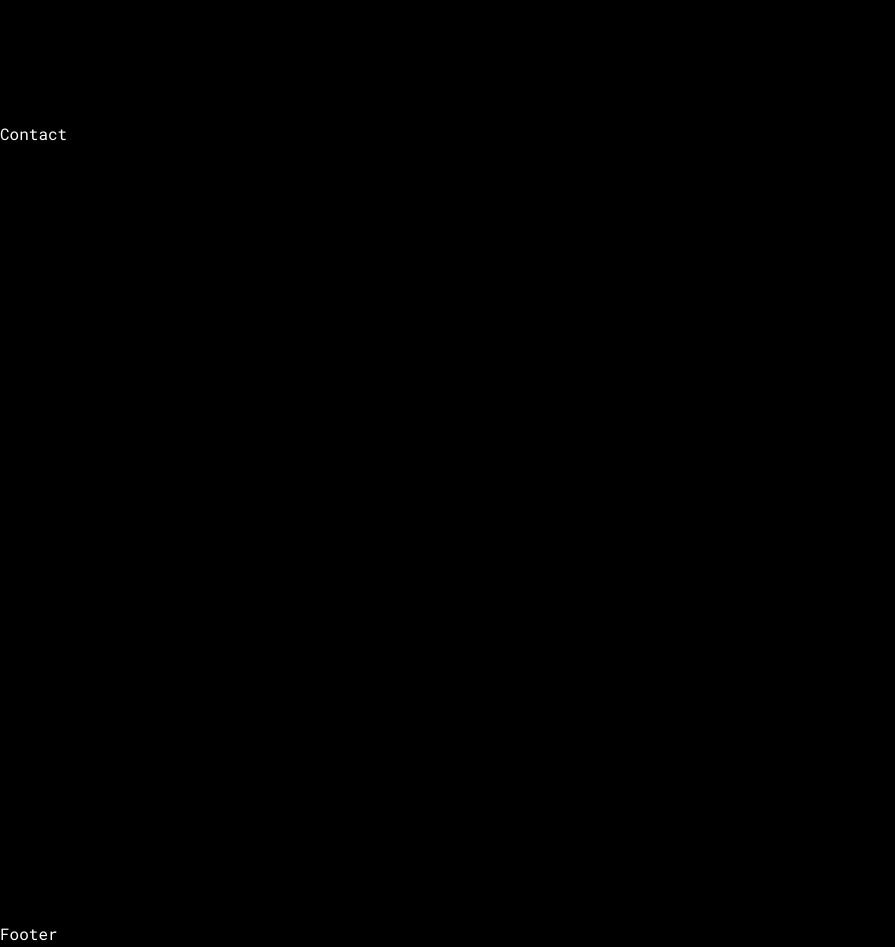
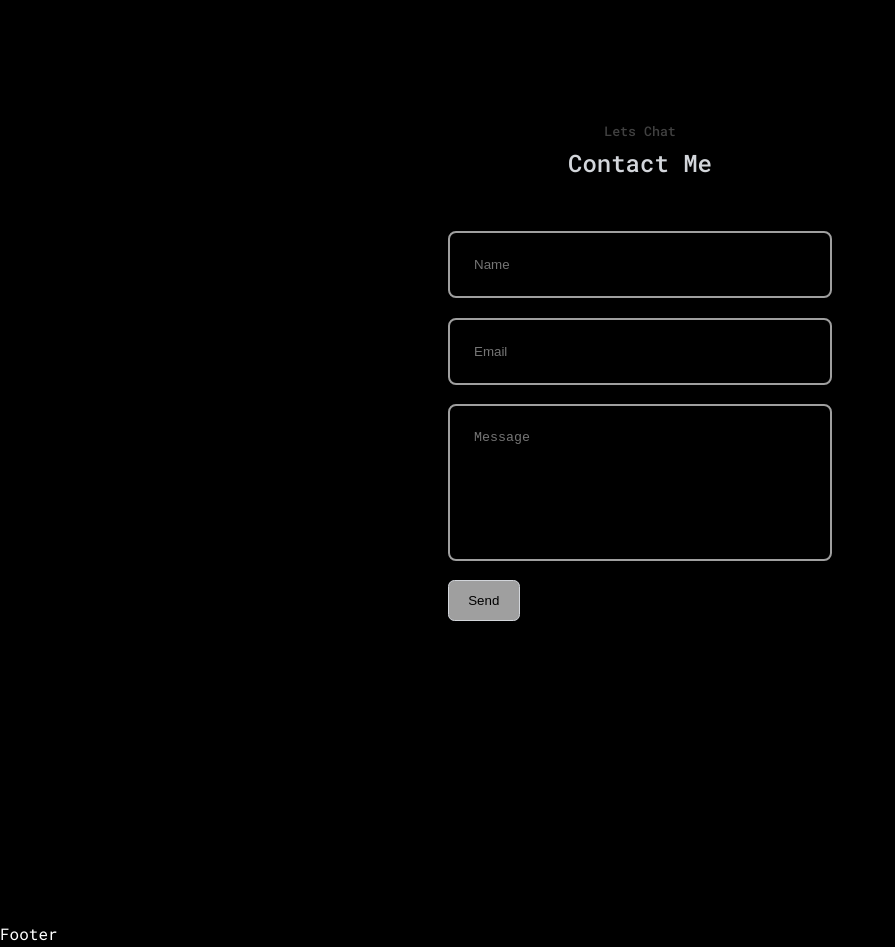
Before and after one commit to stefanoaragoni/portafolio, a React (Vite) app: page / in a window 1280 px wide. Shown: the part 3080-4027 px from the top of the page, without its empty margins (0-895 px from the left). Built offline with nearby package versions, Linux system fonts and the light colour scheme.

Commit message:
emailjs funcional

```diff
--- a/package.json
+++ b/package.json
@@ -14,6 +14,7 @@
     "@babel/preset-react": "^7.16.7",
     "@iconify/react": "^3.2.1",
     "autoprefixer": "^10.4.7",
+    "emailjs-com": "^3.2.0",
     "postcss-nested": "^5.0.6",
     "prop-types": "^15.8.1",
     "react": "^18.0.0",
--- a/src/components/contact/Contact.jsx
+++ b/src/components/contact/Contact.jsx
@@ -1,9 +1,37 @@
 import React from 'react'
 import './contact.css'
+import { useRef } from 'react';
+import emailjs from 'emailjs-com';
 
 const Contact = () => {
+
+  const form = useRef();
+
+  const sendEmail = (e) => {
+    e.preventDefault();
+
+    emailjs.sendForm('service_qp3yy0d', 'template_925ypwm', form.current, 'x3gFO8h54HeXg95vx')
+      .then((result) => {
+          console.log(result.text);
+      }, (error) => {
+          console.log(error.text);
+      });
+  };
+
   return (
-    <section id='contact'>Contact</section>
+    <section id='contact'>
+        <h5>Lets Chat</h5>
+        <h2>Contact Me</h2>
+
+        <div className="c_contact">
+          <form ref={form} onSubmit={sendEmail}>
+            <input type="text" name='name' placeholder='Name' required />
+            <input type="email" name='emal' placeholder='Email' required/>
+            <textarea name='message' rows="7" placeholder='Message' required></textarea>
+            <button type='submit' className='boton boton-primary'>Send</button>
+          </form>
+        </div>
+    </section>
   )
 }
 
--- a/src/components/contact/contact.css
+++ b/src/components/contact/contact.css
@@ -0,0 +1,58 @@
+.contact{
+    position: relative;
+    top: 50%;
+    transform: translateY(-50%);
+}
+.c_contact{
+    display: grid;
+    grid-template-columns: 30%;
+    justify-content: center;
+}
+
+form{
+    display: flex;
+    flex-direction: column;
+    gap: 1.2rem;
+}
+
+input, textarea{
+    width: 100%;
+    padding: 1.5rem;
+    border-radius: 0.5rem;
+    background:transparent;
+    border: 2px solid var(--primario2);
+    resize: none;
+
+    color: var(--blanco);
+}
+
+/* -------------  RESPONSIVE TABLET  -------------- */
+@media screen and (min-width: 950px) {
+
+    .one{
+        visibility:hidden;
+        display: none;
+    }
+
+    .two{
+        visibility:hidden;
+        display: none;
+    }
+}
+
+/* -------------  RESPONSIVE TELEFONO PEQUE  -------------- */
+@media screen and (max-width: 949px) {
+    .c_contact{
+        grid-template-columns: 50%;
+    }
+
+}
+
+/* -------------  RESPONSIVE TELEFONO DIMINUTO  -------------- */
+@media screen and (max-width: 630px) {
+
+    .c_contact{
+        grid-template-columns: 70%;
+    }
+
+}
```
Also changed, not shown: 1 other file (tests, documents, lock files or other folders).
